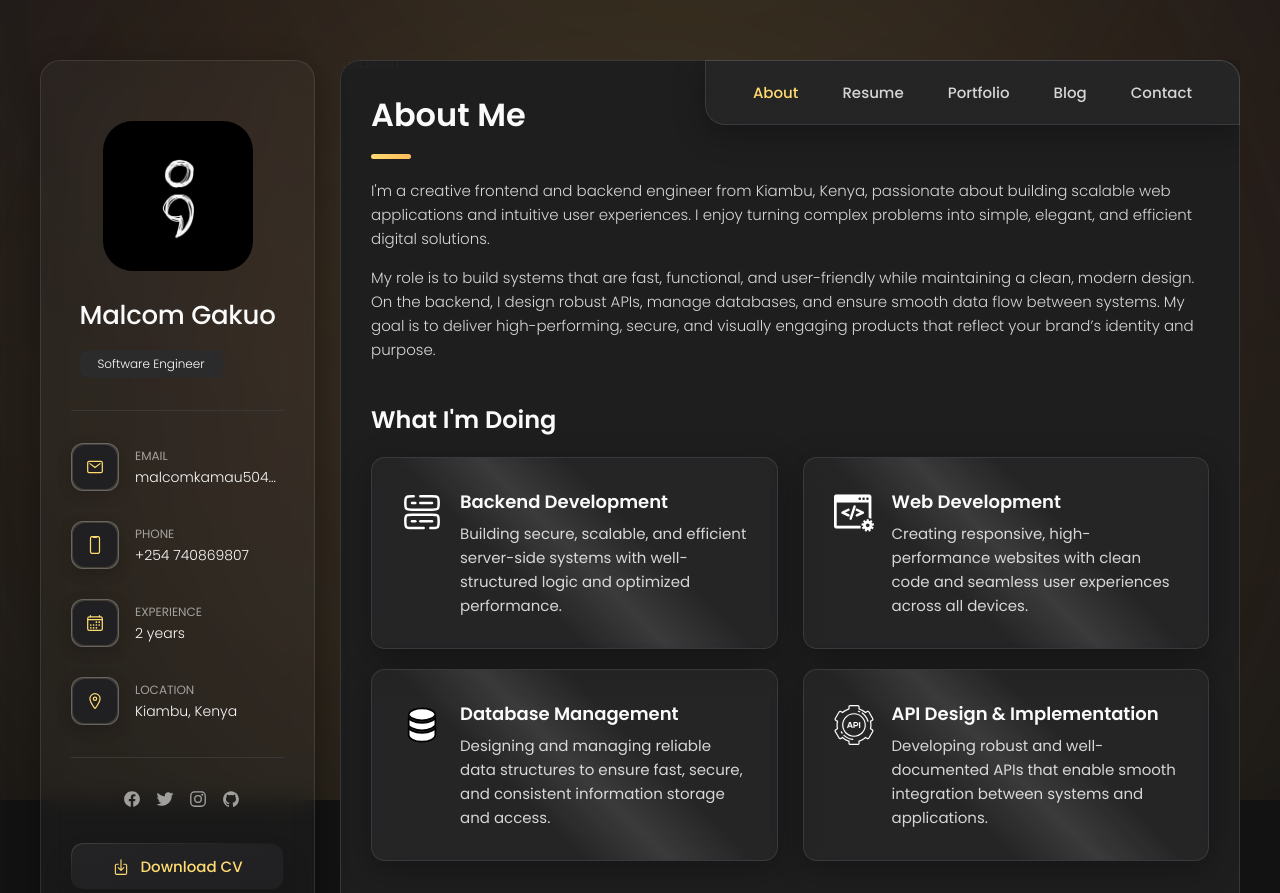
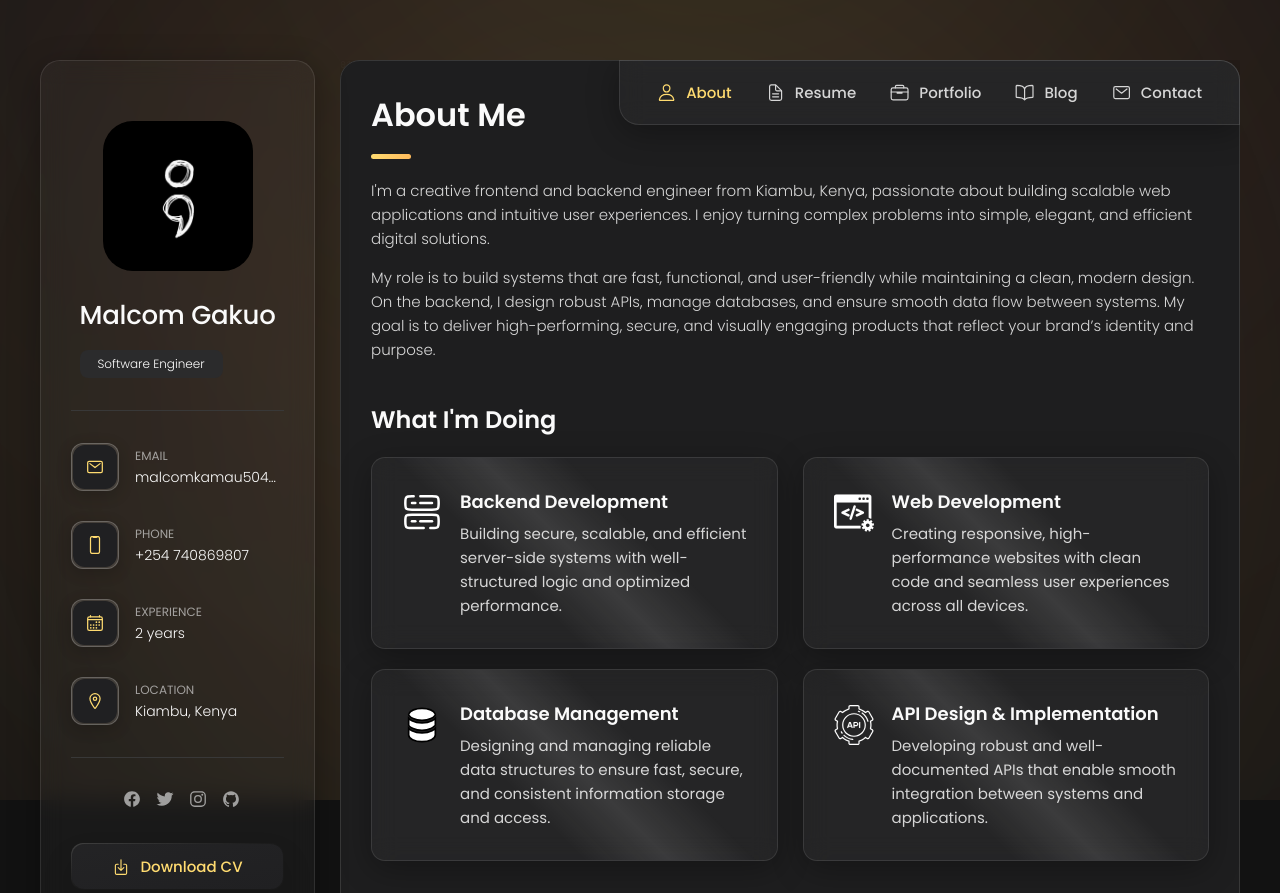
Before and after one commit to malcomkamau/Portfolio, a website built with Vite: page client/index.html in a window 1280 px wide. Shown: the top 893 px of the page. Built offline with nearby package versions, Linux system fonts and the light colour scheme; some packages are replaced by stand-ins of ours; files whose address does not match are found by name.

Commit message:
feat: Introduce smooth page transitions, parallax effects, magnetic interactions, a glassmorphic scrollbar, and a redesigned floating navigation bar.

```diff
--- a/client/index.html
+++ b/client/index.html
@@ -11,7 +11,7 @@
   -->
     <link
       rel="shortcut icon"
-      href="/assets/images/logo.png"
+      href="/assets/favicon.jpeg"
       type="image/x-icon"
     />
 
@@ -27,6 +27,12 @@
   </head>
 
   <body>
+    <!-- Parallax Background Elements -->
+    <div class="parallax-item" data-speed="2" style="top: 10%; left: 5%; font-size: 40px; color: gold;"><ion-icon name="logo-nodejs"></ion-icon></div>
+    <div class="parallax-item" data-speed="5" style="top: 20%; right: 10%; font-size: 30px; color: orange;"><ion-icon name="logo-react"></ion-icon></div>
+    <div class="parallax-item" data-speed="3" style="bottom: 15%; left: 15%; font-size: 50px; color: gold;"><ion-icon name="logo-javascript"></ion-icon></div>
+    <div class="parallax-item" data-speed="4" style="bottom: 25%; right: 5%; font-size: 35px; color: orange;"><ion-icon name="code-slash-outline"></ion-icon></div>
+
     <!-- Aurora Background -->
     <div class="aurora-bg"></div>
 
@@ -169,24 +175,37 @@
           <ul class="navbar-list">
             <li class="navbar-item">
               <button class="navbar-link active" data-nav-link>
-                About
+                <ion-icon name="person-outline"></ion-icon>
+                <span>About</span>
               </button>
             </li>
 
             <li class="navbar-item">
-              <button class="navbar-link" data-nav-link>Resume</button>
+              <button class="navbar-link" data-nav-link>
+                <ion-icon name="document-text-outline"></ion-icon>
+                <span>Resume</span>
+              </button>
             </li>
 
             <li class="navbar-item">
-              <button class="navbar-link" data-nav-link>Portfolio</button>
+              <button class="navbar-link" data-nav-link>
+                <ion-icon name="briefcase-outline"></ion-icon>
+                <span>Portfolio</span>
+              </button>
             </li>
 
             <li class="navbar-item">
-              <button class="navbar-link" data-nav-link>Blog</button>
+              <button class="navbar-link" data-nav-link>
+                <ion-icon name="book-outline"></ion-icon>
+                <span>Blog</span>
+              </button>
             </li>
 
             <li class="navbar-item">
-              <button class="navbar-link" data-nav-link>Contact</button>
+              <button class="navbar-link" data-nav-link>
+                <ion-icon name="mail-outline"></ion-icon>
+                <span>Contact</span>
+              </button>
             </li>
           </ul>
         </nav>
--- a/client/src/animations.css
+++ b/client/src/animations.css
@@ -193,3 +193,44 @@
   80% { clip: rect(45px, 9999px, 82px, 0); }
   100% { clip: rect(74px, 9999px, 16px, 0); }
 }
+
+/* Page Transitions */
+.page-transition-enter {
+  opacity: 0;
+  transform: translateY(20px);
+}
+
+.page-transition-active {
+  opacity: 1;
+  transform: translateY(0);
+  transition: opacity 0.5s ease, transform 0.5s ease;
+}
+
+/* Parallax Elements */
+.parallax-item {
+  position: fixed;
+  pointer-events: none;
+  z-index: -1;
+  opacity: 0.1;
+  transition: transform 0.1s ease-out;
+}
+
+/* Glassmorphic Scrollbar */
+::-webkit-scrollbar {
+  width: 8px;
+}
+
+::-webkit-scrollbar-track {
+  background: rgba(0, 0, 0, 0.2);
+  backdrop-filter: blur(5px);
+}
+
+::-webkit-scrollbar-thumb {
+  background: linear-gradient(to bottom, var(--orange-yellow-crayola), var(--vegas-gold));
+  border-radius: 10px;
+  border: 2px solid rgba(255, 255, 255, 0.1);
+}
+
+::-webkit-scrollbar-thumb:hover {
+  background: var(--orange-yellow-crayola);
+}
--- a/client/src/main.js
+++ b/client/src/main.js
@@ -186,6 +186,7 @@ form.addEventListener("submit", function (event) {
 // page navigation variables
 const navigationLinks = document.querySelectorAll("[data-nav-link]");
 const pages = document.querySelectorAll("[data-page]");
+const glassPill = document.querySelector("[data-glass-pill]");
 
 // details variables
 const detailsPage = document.querySelector("[data-page='details']");
@@ -219,13 +220,20 @@ const showPage = function (pageName) {
   window.scrollTo(0, 0);
 
   // Toggle glass pill visibility
-  const glassPill = document.querySelector("[data-glass-pill]");
   if (glassPill) {
     if (pageName === "portfolio" || pageName === "blog") {
       glassPill.classList.add("active");
     } else {
       glassPill.classList.remove("active");
     }
+  }
+
+  // Smooth Page Transition
+  const activePage = document.querySelector(`[data-page="${pageName}"]`);
+  if (activePage) {
+    activePage.classList.remove("page-transition-enter");
+    void activePage.offsetWidth; // Trigger reflow
+    activePage.classList.add("page-transition-active");
   }
 }
 
@@ -370,7 +378,6 @@ if (mobileSearchInput) {
 }
 
 // Mobile Drawer Functionality
-const glassPill = document.querySelector("[data-glass-pill]");
 const mobileDrawer = document.querySelector("[data-mobile-drawer]");
 const drawerCloseBtn = document.querySelector("[data-drawer-close]");
 const mobileFilterChips = document.querySelectorAll("[data-mobile-filter]");
@@ -389,7 +396,7 @@ if (drawerCloseBtn && mobileDrawer) {
 
 // Mobile Filter Chips
 mobileFilterChips.forEach(chip => {
-    chip.addEventListener("click", function() {
+  chip.addEventListener("click", function () {
     // Toggle active state
     mobileFilterChips.forEach(c => c.classList.remove("active"));
     this.classList.add("active");
@@ -473,4 +480,31 @@ document.addEventListener("DOMContentLoaded", () => {
   scrollables.forEach(el => {
     el.classList.add("gradual-blur");
   });
+
+  // Parallax logic
+  document.addEventListener("mousemove", (e) => {
+    const parallaxItems = document.querySelectorAll(".parallax-item");
+    parallaxItems.forEach(item => {
+      const speed = item.getAttribute("data-speed") || 0.05;
+      const x = (window.innerWidth - e.clientX * speed) / 100;
+      const y = (window.innerHeight - e.clientY * speed) / 100;
+      item.style.transform = `translateX(${x}px) translateY(${y}px)`;
     });
+  });
+
+  // Magnetic Interaction
+  const magneticElements = document.querySelectorAll(".navbar-link, .info_more-btn, .form-btn, .project-item, .blog-post-item");
+  magneticElements.forEach(el => {
+    el.addEventListener("mousemove", (e) => {
+      const rect = el.getBoundingClientRect();
+      const x = e.clientX - rect.left - rect.width / 2;
+      const y = e.clientY - rect.top - rect.height / 2;
+
+      el.style.transform = `translate(${x * 0.3}px, ${y * 0.3}px)`;
+    });
+
+    el.addEventListener("mouseleave", () => {
+      el.style.transform = `translate(0px, 0px)`;
+    });
+  });
+});
--- a/client/src/style.css
+++ b/client/src/style.css
@@ -183,6 +183,10 @@ article {
 
 .icon-box ion-icon { --ionicon-stroke-width: 35px; }
 
+.main-content {
+  padding-bottom: 60px; /* Space for mobile floating dock */
+}
+
 article { display: none; }
 
 article.active {
@@ -465,15 +469,26 @@ main {
 
 .navbar {
   position: fixed;
-  bottom: 0;
-  left: 0;
-  width: 100%;
-  background: hsla(240, 1%, 17%, 0.75);
-  backdrop-filter: blur(10px);
-  border: 1px solid var(--jet);
-  border-radius: 12px 12px 0 0;
-  box-shadow: var(--shadow-2);
-  z-index: 5;
+  bottom: 25px;
+  left: 50%;
+  transform: translateX(-50%);
+  width: max-content;
+  min-width: 300px;
+  background: rgba(255, 255, 255, 0.03);
+  backdrop-filter: blur(25px) saturate(200%);
+  -webkit-backdrop-filter: blur(25px) saturate(200%);
+  border: 1px solid rgba(255, 255, 255, 0.12);
+  border-radius: 30px;
+  box-shadow: 0 10px 40px -10px rgba(0, 0, 0, 0.7),
+              inset 0 0 0 1px rgba(255, 255, 255, 0.05);
+  z-index: 100;
+  padding: 8px 25px;
+  transition: all 0.3s ease;
+}
+
+.navbar:hover {
+  background: rgba(255, 255, 255, 0.06);
+  border-color: rgba(255, 255, 255, 0.2);
 }
 
 .navbar-list {
@@ -487,8 +502,21 @@ main {
 .navbar-link {
   color: var(--light-gray);
   font-size: var(--fs-8);
-  padding: 20px 7px;
+  padding: 10px 15px;
   transition: color var(--transition-1);
+  display: flex;
+  flex-direction: column;
+  align-items: center;
+  gap: 5px;
+}
+
+.navbar-link ion-icon {
+  font-size: 1.2rem;
+}
+
+.navbar-link span {
+  font-size: 0.7rem;
+  font-weight: var(--fw-500);
 }
 
 .navbar-link:hover,
@@ -1708,13 +1736,10 @@ textarea.form-input::-webkit-resizer { display: none; }
     position: relative;
     width: max-content;
     margin: auto;
-  }
-
-
-
-  /**
-   * NAVBAR
-   */
+    padding-bottom: 120px; /* Separation from floating dock */
+  }
+
+
 
   .navbar {
     position: absolute;
@@ -1726,11 +1751,28 @@ textarea.form-input::-webkit-resizer { display: none; }
     border-radius: 0 20px;
     padding: 0 20px;
     box-shadow: none;
-  }
-
-  .navbar-list {
-    gap: 30px;
-    padding: 0 20px;
+    background: hsla(240, 1%, 17%, 0.75);
+    backdrop-filter: blur(10px);
+    border: 1px solid var(--jet);
+    z-index: 5;
+    transform: none;
+  }
+
+  .navbar-link {
+    flex-direction: row;
+    padding: 20px 7px;
+    gap: 10px;
+  }
+
+  .navbar-link span {
+    font-size: var(--fs-8);
+  }
+
+  .main-content {
+    position: relative;
+    width: max-content;
+    margin: auto;
+    padding-bottom: 0px;
   }
 
   .navbar-link { font-weight: var(--fw-500); }
@@ -1833,6 +1875,7 @@ textarea.form-input::-webkit-resizer { display: none; }
     min-width: 75%;
     width: 75%;
     margin: 0;
+    padding-bottom: 0px;
   }
 
 
```
Also changed, not shown: client/dist/index.html. Lines whose indentation alone changed are shown as unchanged.
